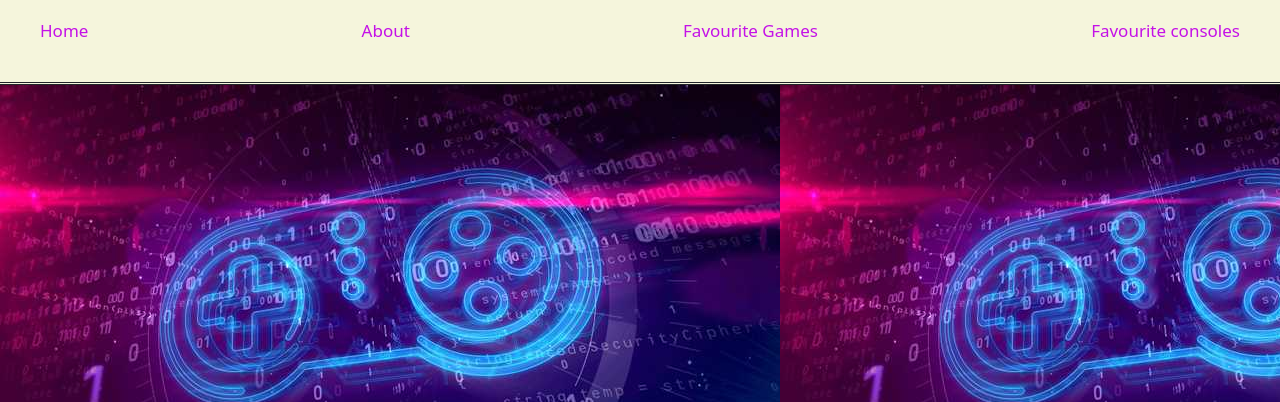
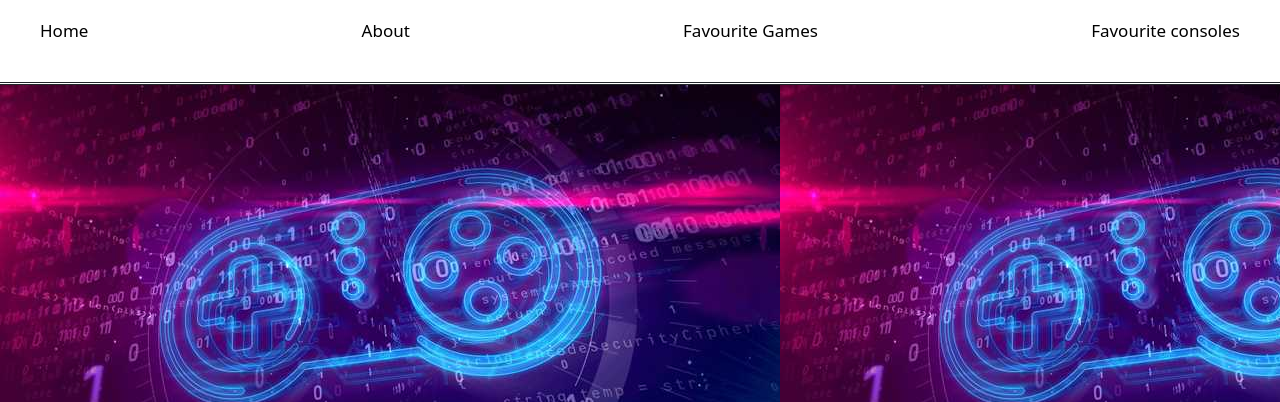
Before and after one commit to laurarose30/Websitefinal, a plain HTML site: page Index.html in a window 1280 px wide. Shown: the top 402 px of the page. Drawn offline with nearby package versions, Linux system fonts and the light colour scheme.

Commit message:
changed colours

```diff
--- a/style.css
+++ b/style.css
@@ -1,5 +1,5 @@
 body {
-  background-color: beige;
+  background-color: rgb(255, 255, 255);
   width: 100vw;
 
 }
@@ -8,7 +8,7 @@ body {
   padding-left: 40px;
   padding-right: 40px;
   padding-bottom: 30px;
-  color: rgb(196, 17, 231);
+  color: rgb(0, 0, 0);
   text-decoration: none;
   font-size: 17px;
 
@@ -152,7 +152,7 @@ form{
 }
 
 .footer{
-  background-color:purple;
+  background-color:rgb(224, 169, 224);
   height: 10vh;
 }
 
```
